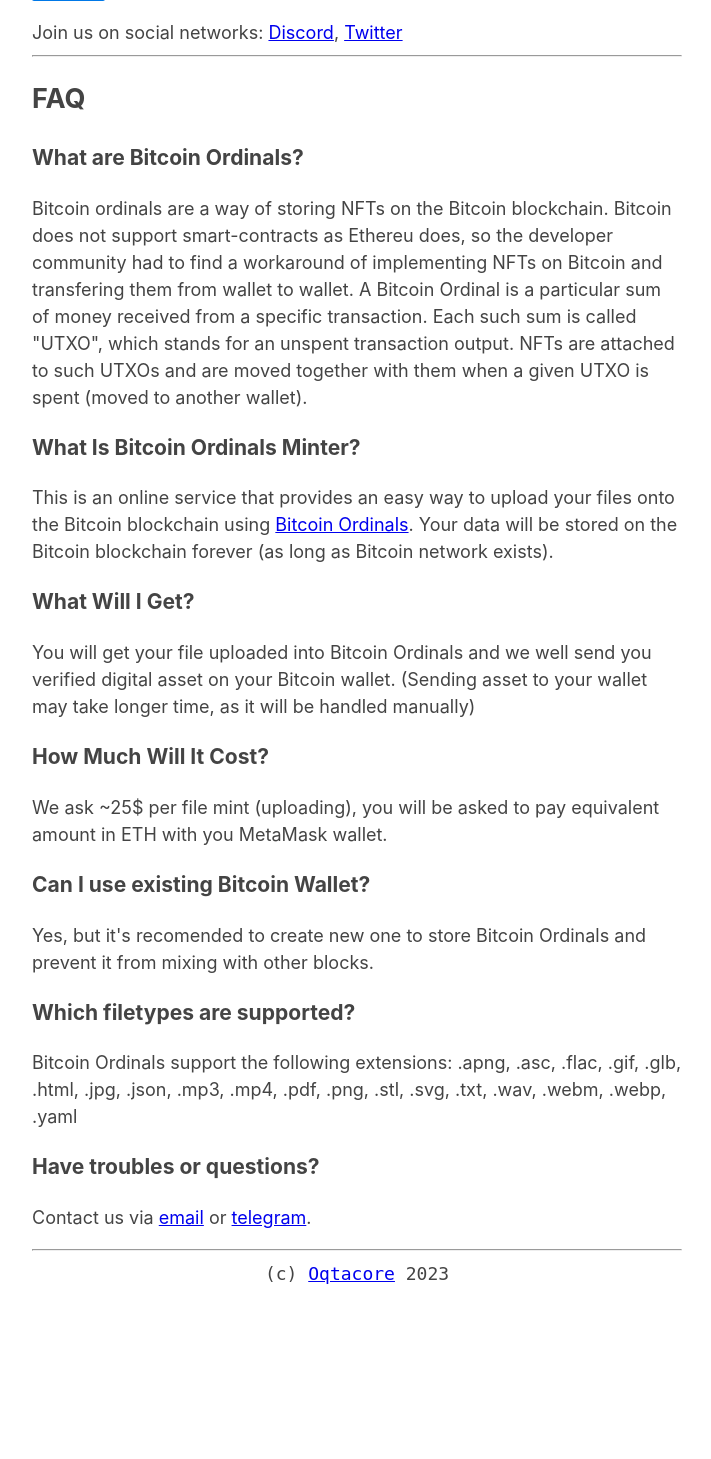
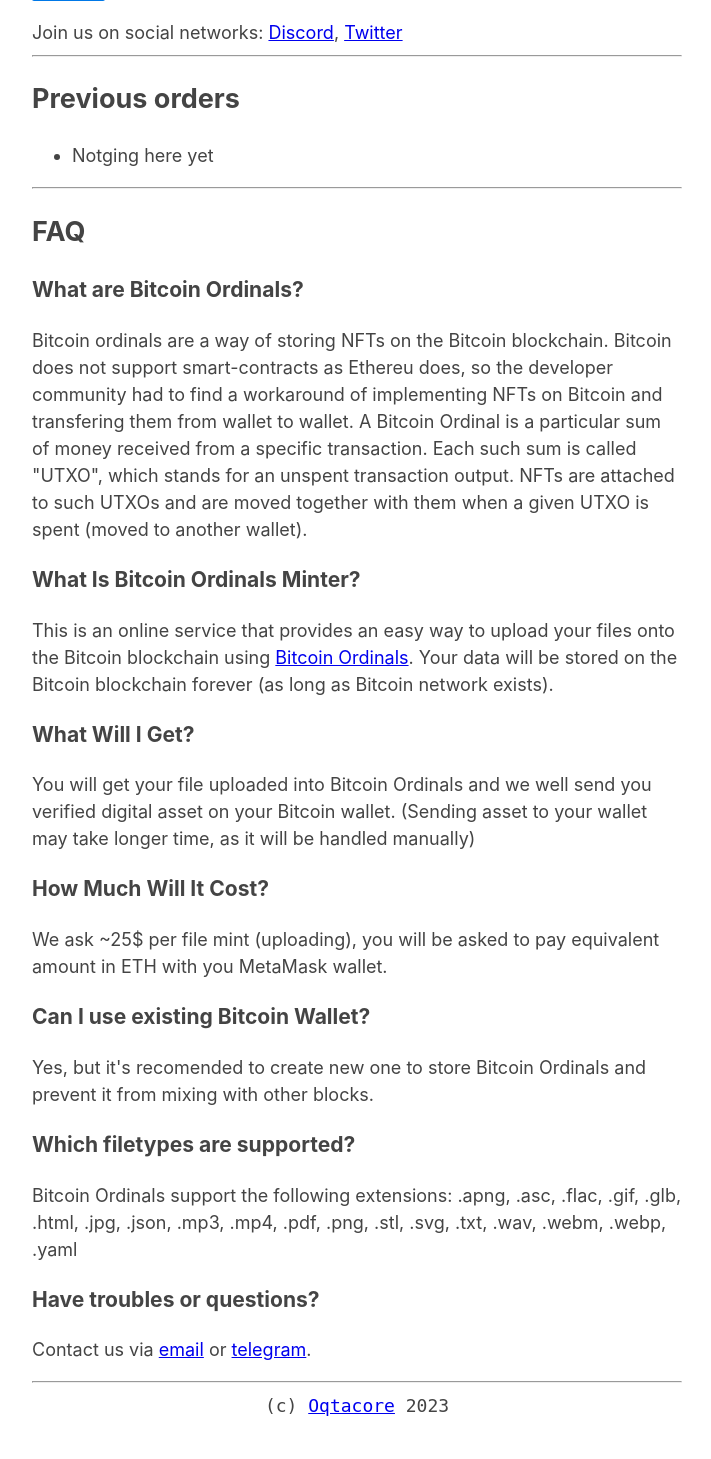
Before and after one commit to oqtacore-group/ordinals-minter, a FastAPI app: page / in a window 1280 px wide. Shown: the part 709-2168 px from the top of the page, without its empty margins (283-994 px from the left). Before the commit the page ends 1993 px from the top, so only its background shows below. Run offline with FastAPI, Linux system fonts and the light colour scheme; some libraries are stand-ins or nearby versions.

Commit message:
feat: Track history of previous orders

```diff
--- a/assets/scripts.js
+++ b/assets/scripts.js
@@ -1,6 +1,19 @@
 const track_event = function (event_name) {
     gtag('event', event_name);
     ym(92487407, 'reachGoal', event_name);
+};
+
+
+const get_past_orders = function () {
+    const orders = JSON.parse(window.localStorage.getItem('mint_orders') || '{}');
+    return orders;
+};
+
+
+const save_current_order = function () {
+    const orders = get_past_orders();
+    orders[window.location.pathname] = true;
+    window.localStorage.setItem('mint_orders', JSON.stringify(orders));
 };
 
 
--- a/templates/index.html
+++ b/templates/index.html
@@ -20,6 +20,30 @@
         'https://www.googletagmanager.com/gtm.js?id='+i+dl;f.parentNode.insertBefore(j,f);
         })(window,document,'script','dataLayer','GTM-NZ3FZ2M');</script>
         <!-- End Google Tag Manager -->
+
+        <script>
+            addEventListener('DOMContentLoaded', (event) => {
+                const prev_orders = get_past_orders();
+                // If no orders just return
+                if (Object.keys(prev_orders).length === 0) {
+                    return;
+                }
+
+                const prev_orders_ul_tag = document.querySelector('#prev-orders');
+                // Clean el "Nothing Here Yet"
+                prev_orders_ul_tag.innerHTML = '';
+
+                for (const order_pathname in prev_orders) {
+                    const order_a = document.createElement('a');
+                    order_a.href = order_pathname;
+                    order_a.innerText = order_pathname;
+
+                    const order_li = document.createElement('li');
+                    order_li.appendChild(order_a);
+                    prev_orders_ul_tag.appendChild(order_li);
+                }
+            });
+        </script>
 
     </head>
     <body>
@@ -85,6 +109,12 @@
             </form>
 
             Join us on social networks: <a href="https://discord.gg/DcJhtaXd">Discord</a>, <a href="https://twitter.com/BOrdinals">Twitter</a>
+            <hr>
+            <h2>Previous orders</h2>
+            <ul id="prev-orders">
+                <li>Notging here yet</li>
+            </ul>
+
             {% if not embed %}
             <hr>
 
--- a/templates/order.html
+++ b/templates/order.html
@@ -4,6 +4,7 @@
         <link rel="stylesheet" href="https://cdn.jsdelivr.net/npm/purecss@3.0.0/build/pure-min.css" integrity="sha384-X38yfunGUhNzHpBaEBsWLO+A0HDYOQi8ufWDkZ0k9e0eXz/tH3II7uKZ9msv++Ls" crossorigin="anonymous">
         <link rel="stylesheet" href="/assets/styles.css">
         <script src="/assets/scripts.js"></script>
+        <script>save_current_order();</script>
         <title>Order Page | Ordinals Minter</title>
         <!-- Refresh page to get update on order info -->
         <meta http-equiv="refresh" content="30">
```
